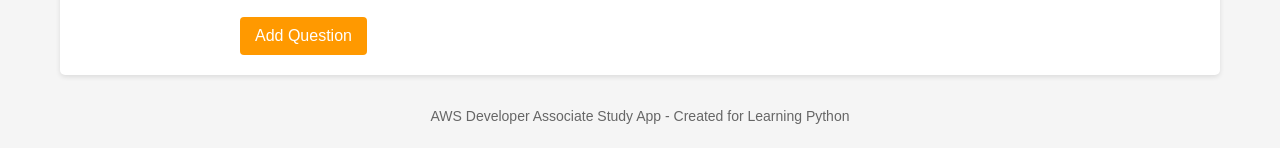
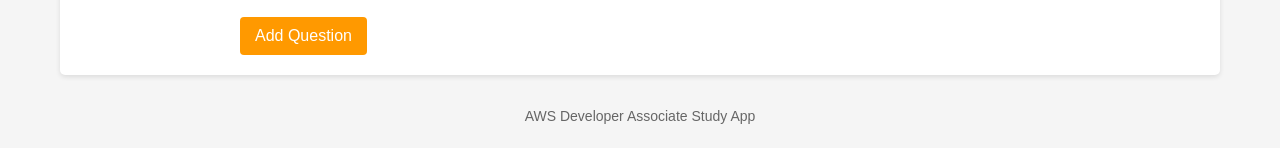
Before and after one commit to sohaib1khan/AWS_Exam_App, a Flask app: page /add_question in a window 1280 px wide. Shown: the part 972-1120 px from the top of the page. Run offline with Flask 3, Linux system fonts and the light colour scheme; data that the repository does not hold is empty.

Commit message:
Update base.html

```diff
--- a/AWS_STUDY_APP/templates/base.html
+++ b/AWS_STUDY_APP/templates/base.html
@@ -32,7 +32,7 @@
     </main>
 
     <footer>
-        <p>AWS Developer Associate Study App - Created for Learning Python</p>
+        <p>AWS Developer Associate Study App</p>
     </footer>
 
     <script>
```
